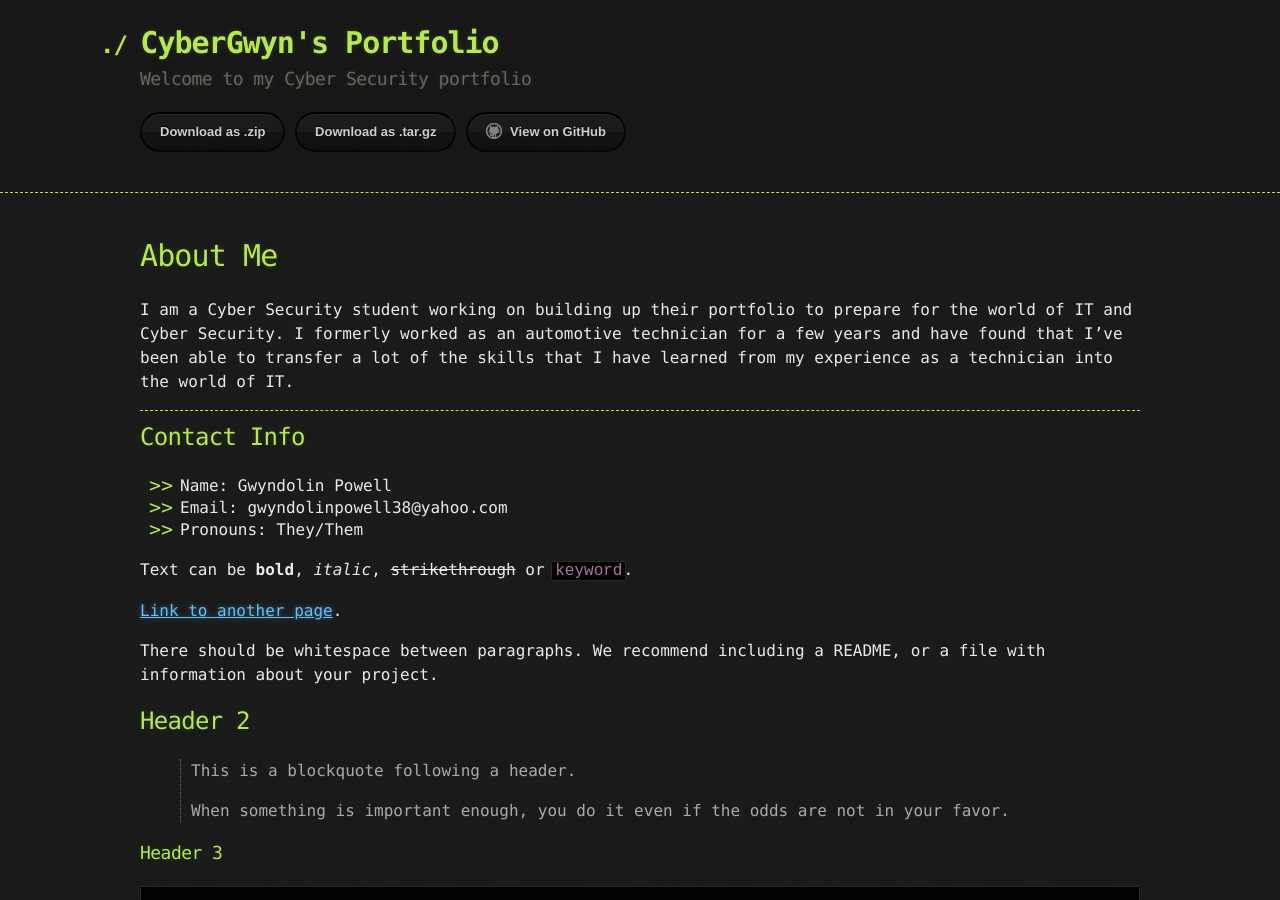
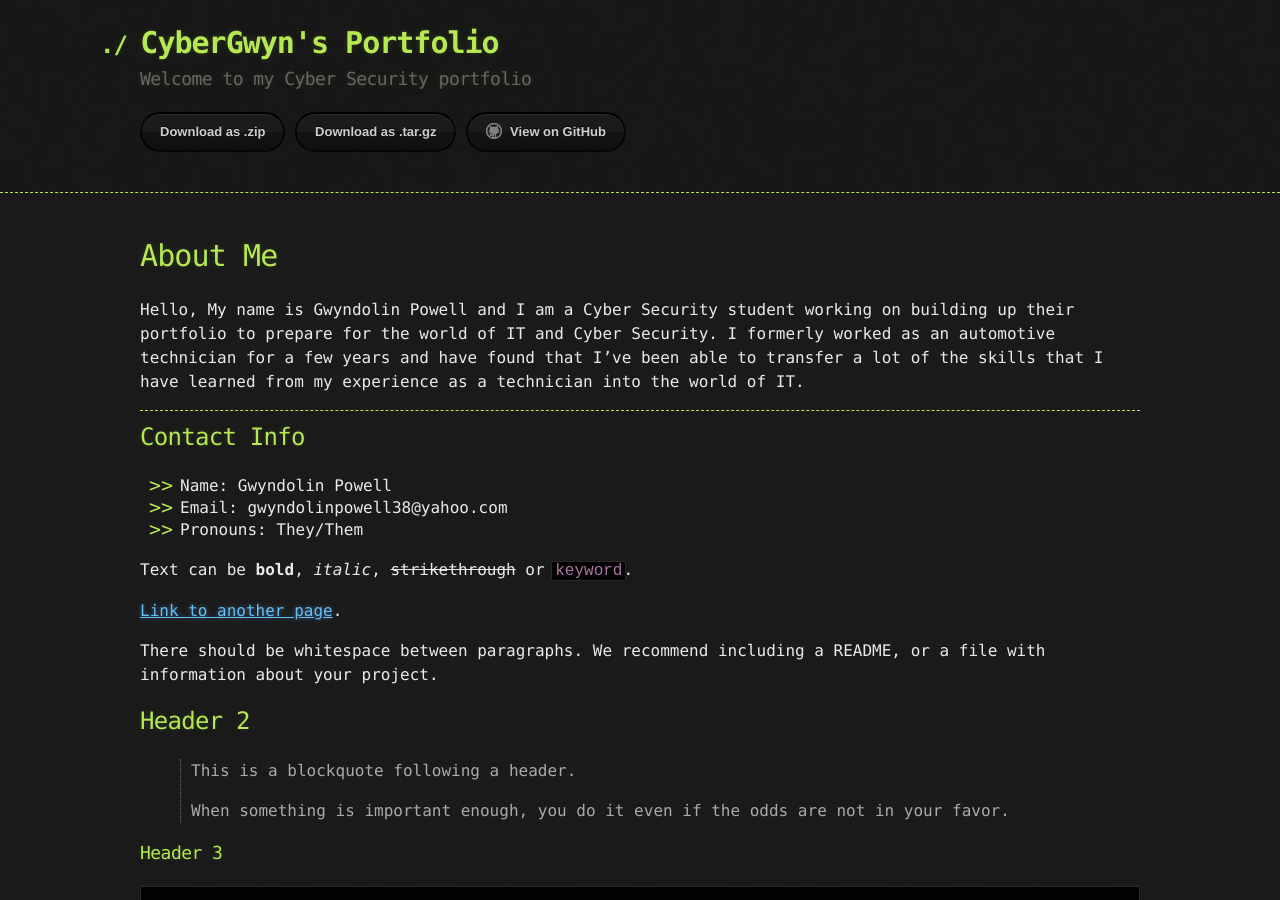
Before and after one commit to CyberGwyn/CyberGwyn.github.io, a Jekyll site: the page built from index.md, in a window 1280 px wide and 900 px high. Built offline with Jekyll 4.4.1, drawn with Linux system fonts in a browser that asks for light colours; our own code applies the rules of GitHub Pages for plain Markdown files.

Commit message:
Update index.md

```diff
--- a/index.md
+++ b/index.md
@@ -4,7 +4,8 @@
 
 # About Me
 
-I am a Cyber Security student working on building up their portfolio to prepare for the world of IT and Cyber Security. I formerly worked as an automotive technician for a few years and have found that I've been able to transfer a lot of the skills that I have learned from my experience as a technician into the world of IT.
+Hello, My name is Gwyndolin Powell and I am a Cyber Security student working on building up their portfolio to prepare for the world of IT and Cyber Security. I formerly worked as an automotive technician for a few years and have found that I've been able to transfer a lot of the skills that I have learned from my experience as a technician into the world of IT.
+
 
 * * *
 
```
